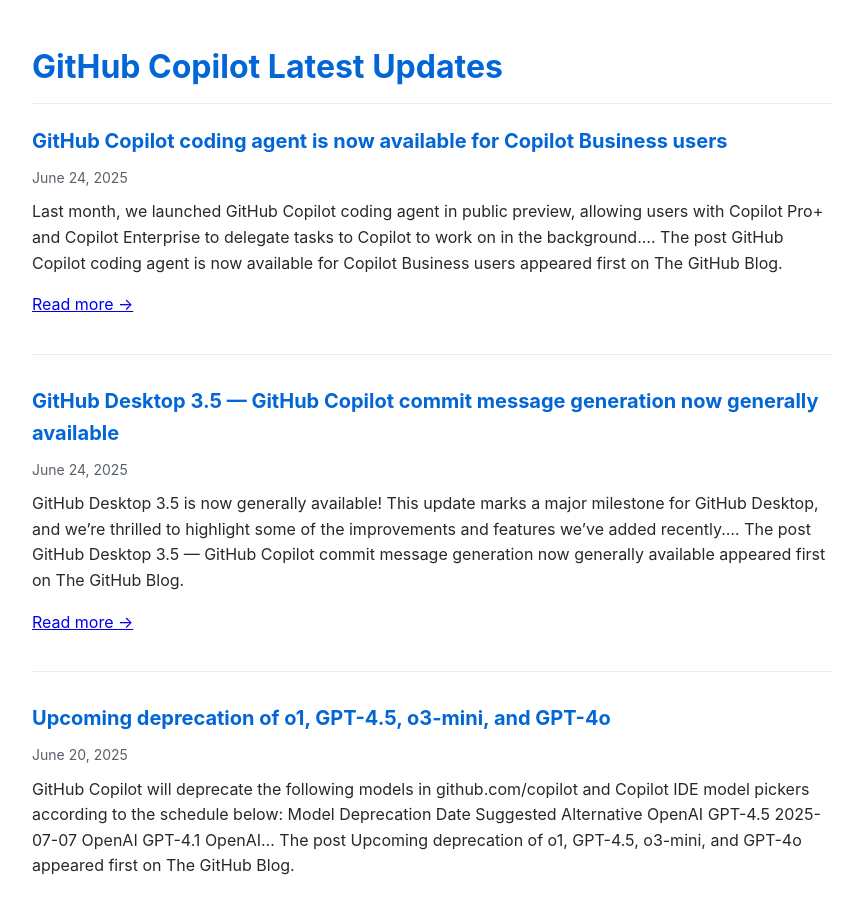
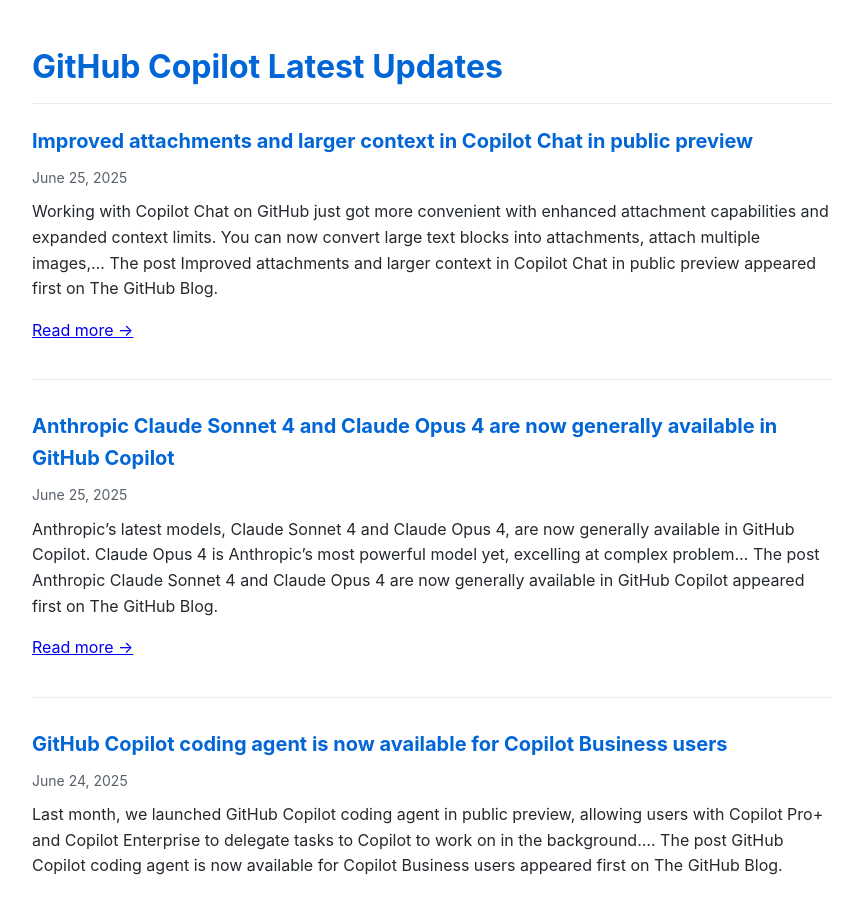
Before and after one commit to Oregand/oregand.github.io, a Jekyll site: the page copilot-feed.html, which Jekyll copies as it is, in a window 1280 px wide and 900 px high. Shown: the whole window, without its empty margins (208-1071 px from the left). Built offline with Jekyll 4.4.1, drawn with Linux system fonts in a browser that asks for light colours; some of the changed text lies outside the part shown.

Commit message:
Update RSS feed

```diff
--- a/copilot-feed.html
+++ b/copilot-feed.html
@@ -62,6 +62,32 @@
 </head>
 <body>
   <h1>GitHub Copilot Latest Updates</h1>
+
+  <div class="feed-item">
+    <div class="feed-title">
+      <a href="https://github.blog/changelog/2025-06-25-improved-attachments-and-larger-context-in-copilot-chat-in-public-preview" target="_blank">Improved attachments and larger context in Copilot Chat in public preview</a>
+    </div>
+    <div class="feed-date">June 25, 2025</div>
+    <div class="feed-description">
+      Working with Copilot Chat on GitHub just got more convenient with enhanced attachment capabilities and expanded context limits. You can now convert large text blocks into attachments, attach multiple images,&#8230;
+The post Improved attachments and larger context in Copilot Chat in public preview appeared first on The GitHub Blog.
+
+      <p><a href="https://github.blog/changelog/2025-06-25-improved-attachments-and-larger-context-in-copilot-chat-in-public-preview" target="_blank">Read more →</a></p>
+    </div>
+  </div>
+
+  <div class="feed-item">
+    <div class="feed-title">
+      <a href="https://github.blog/changelog/2025-06-25-anthropic-claude-sonnet-4-and-claude-opus-4-are-now-generally-available-in-github-copilot" target="_blank">Anthropic Claude Sonnet 4 and Claude Opus 4 are now generally available in GitHub Copilot</a>
+    </div>
+    <div class="feed-date">June 25, 2025</div>
+    <div class="feed-description">
+      Anthropic&#8217;s latest models, Claude Sonnet 4 and Claude Opus 4, are now generally available in GitHub Copilot. Claude Opus 4 is Anthropic&#8217;s most powerful model yet, excelling at complex problem&#8230;
+The post Anthropic Claude Sonnet 4 and Claude Opus 4 are now generally available in GitHub Copilot appeared first on The GitHub Blog.
+
+      <p><a href="https://github.blog/changelog/2025-06-25-anthropic-claude-sonnet-4-and-claude-opus-4-are-now-generally-available-in-github-copilot" target="_blank">Read more →</a></p>
+    </div>
+  </div>
 
   <div class="feed-item">
     <div class="feed-title">
@@ -167,34 +193,8 @@ The post Organization rulesets now available for GitHub Team plans appeared firs
     </div>
   </div>
 
-  <div class="feed-item">
-    <div class="feed-title">
-      <a href="https://github.blog/changelog/2025-06-13-github-copilot-in-vs-code-may-release-v1-101" target="_blank">GitHub Copilot in VS Code May release (v1.101)</a>
-    </div>
-    <div class="feed-date">June 13, 2025</div>
-    <div class="feed-description">
-      The latest updates to GitHub Copilot in Visual Studio Code deliver significant improvements to agent mode workflows, Model Context Protocol (MCP) support, and development tools integration. Learn more in the&#8230;
-The post GitHub Copilot in VS Code May release (v1.101) appeared first on The GitHub Blog.
-
-      <p><a href="https://github.blog/changelog/2025-06-13-github-copilot-in-vs-code-may-release-v1-101" target="_blank">Read more →</a></p>
-    </div>
-  </div>
-
-  <div class="feed-item">
-    <div class="feed-title">
-      <a href="https://github.blog/changelog/2025-06-13-copilot-code-review-customization-for-all" target="_blank">Copilot code review: Customization for all</a>
-    </div>
-    <div class="feed-date">June 13, 2025</div>
-    <div class="feed-description">
-      Copilot code review now supports the same custom instructions used by Copilot Chat and coding agent—unlocking personalized, consistent AI reviews across your workflow.
-The post Copilot code review: Customization for all appeared first on The GitHub Blog.
-
-      <p><a href="https://github.blog/changelog/2025-06-13-copilot-code-review-customization-for-all" target="_blank">Read more →</a></p>
-    </div>
-  </div>
-
   <div class="update-info">
-    Feed last updated: June 25, 2025 at 12:01 PM
+    Feed last updated: June 26, 2025 at 12:02 AM
   </div>
 </body>
 </html>
```
